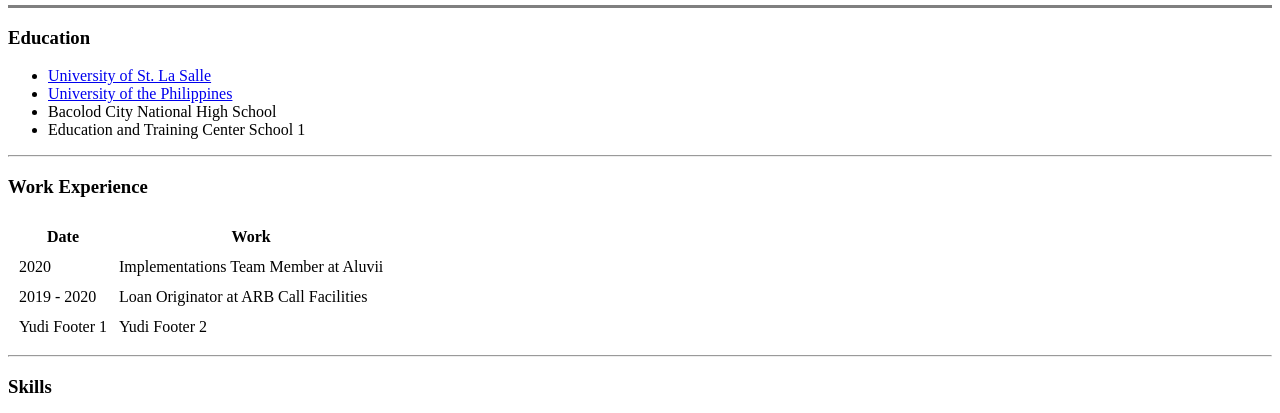
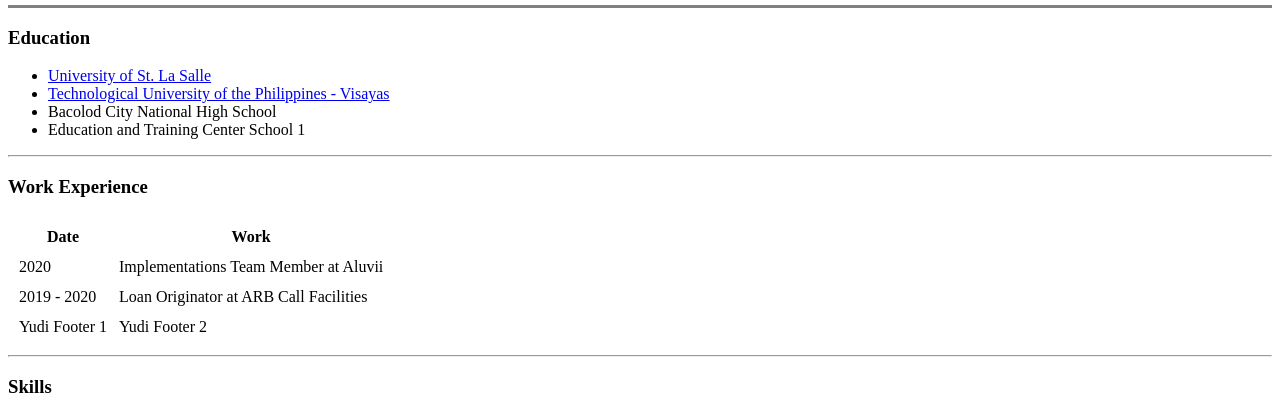
Before and after one commit to erbsenzahler/cv, a plain HTML site: page index.html in a window 1280 px wide. Shown: the part 357-770 px from the top of the page. Drawn offline with Linux system fonts and the light colour scheme.

Commit message:
Update index.html

```diff
--- a/index.html
+++ b/index.html
@@ -24,7 +24,7 @@
         <h3>Education</h3>
         <ul>
             <li><a href="https://www.usls.edu.ph/">University of St. La Salle</a></li>
-            <li><a href="https://www.tupvisayas.edu.ph/">University of the Philippines</a></li>
+            <li><a href="https://www.tupvisayas.edu.ph/">Technological University of the Philippines - Visayas</a></li>
             <li>Bacolod City National High School</li>
             <li>Education and Training Center School 1</li>
         </ul>
```
